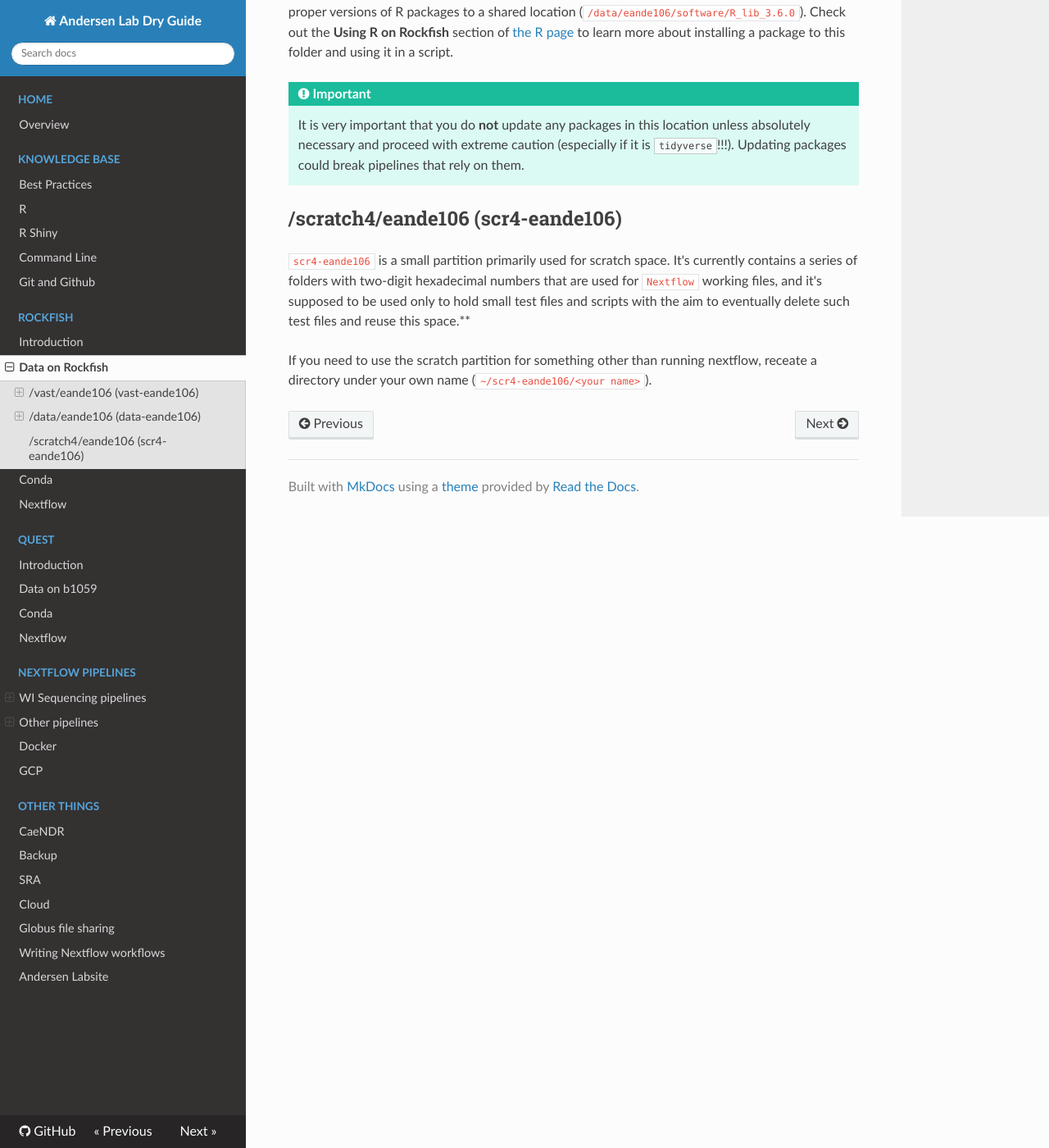
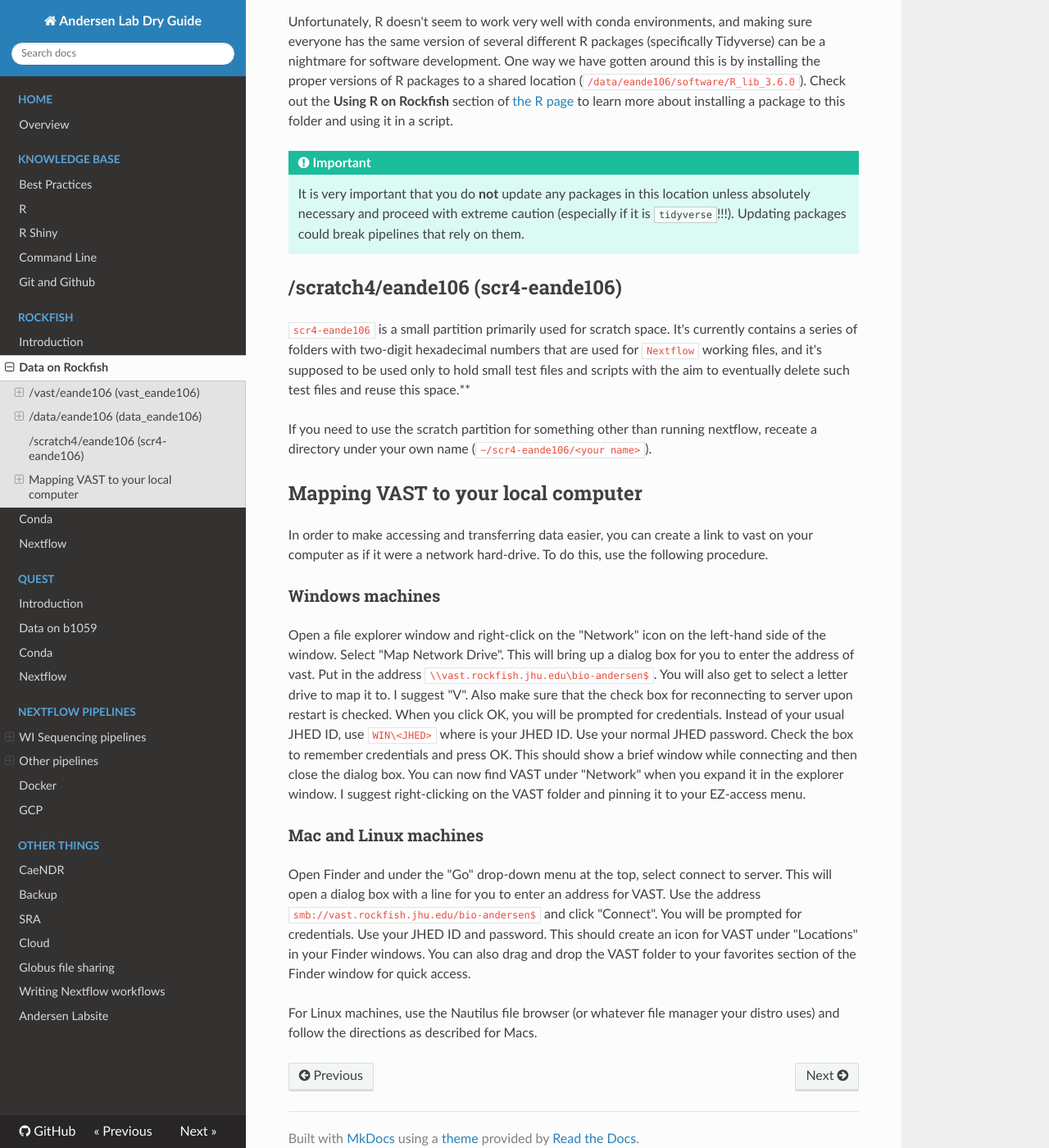
Before and after one commit to AndersenLab/dry-guide, an MkDocs documentation site: the page built from docs/rockfish/VAST.md, in a window 1280 px wide and 1400 px high, scrolled down 5015 px. Shown: the whole window at 82% size. Built offline with MkDocs 1.6.1, drawn with Linux system fonts in a browser that asks for light colours; nearby versions of some CDN libraries; some of the changed text lies outside the part shown.

Commit message:
Added VAST mapping directions

````diff
--- a/docs/rockfish/VAST.md
+++ b/docs/rockfish/VAST.md
@@ -4,13 +4,13 @@
 
 In 2023, the Andersen lab began moving its computing resources from QUEST at Northwestern to Rockfish at Johns Hopkins. The goal was to have a seamless transition by maintaining the file system and structure in Rockfish as similar as possible to QUEST.
 
-The primary file system that the Andersen lab uses in Rockfish is called VAST. The VAST partition purchased by the lab has a file quota of 120TB. In addition, the lab has access to two secondary partitions: `data-eande106` and `scr4-eande106`, with file quotas of 10TB and 1TB respectively. Once granted access to the Andersen lab security group and allocation, you will find symbolic links for `vast-eande106`, `data-eande106`, and `scr4-eande106` partitions attached to your home directory (e.g. `/home/<user>/vast-eande106`). Symbolic links act like shortcuts that will allow you to access all partitions without having to use intricate file paths that point to the true location of the partitions in the Rockfish file system.
+The primary file system that the Andersen lab uses in Rockfish is called VAST. The VAST partition purchased by the lab has a file quota of 120TB. In addition, the lab has access to two secondary partitions: `data_eande106` and `scr4-eande106`, with file quotas of 10TB and 1TB respectively. Once granted access to the Andersen lab security group and allocation, you will find symbolic links for `vast_eande106`, `data_eande106`, and `scr4-eande106` partitions attached to your home directory (e.g. `/home/<user>/vast_eande106`). Symbolic links act like shortcuts that will allow you to access all partitions without having to use intricate file paths that point to the true location of the partitions in the Rockfish file system.
 
-## /vast/eande106 (vast-eande106)
+## /vast/eande106 (vast_eande106)
 
-`vast-eande106` is where the *vast* (hehe, get it?) majority of files will exist. A breakdown of the directories of this partition is described below. Files stored in `vast` cannot have special characters (e.g. !@#$^&*()?:;) and have a few protected directory names that are not allowed (e.g. `aux`, `prn`, `con`)
+`vast_eande106` is where the *vast* (hehe, get it?) majority of files will exist. A breakdown of the directories of this partition is described below. Files stored in `vast` cannot have special characters (e.g. !@#$^&*()?:;) and have a few protected directory names that are not allowed (e.g. `aux`, `prn`, `con`)
 
-### data (vast-eande106)
+### data (vast_eande106)
 
 This directory contains all the lab data -- split by species. The goal is to create the same file structure across all species. This not only makes it easy to find the file you are looking for, but also makes it easy to script file locations. A general example of a species' file structure is below:
 
@@ -82,38 +82,38 @@ This directory contains all the lab data -- split by species. The goal is to cre
 !!! Note
 	This restructure is still not 100% complete and things might continue to change as we expand our genomes and data types. If you see something that is not organized well, let Erik or Mike know.
 
-### docs (vast-eande106)
+### docs (vast_eande106)
 
 This directory should probably be removed and the docs inside stored elsewhere. Currently, shows the process for fastq SRA submission from 2019 and then again from 2021.
 
-### projects (vast-eande106)
+### projects (vast_eande106)
 
 Projects is where most people will spend most of their time. Each user with access to quest should create a user-specific folder (named with their name) in the `projects` directory. Inside your folder, you can do all your work: analyzing data, writing new scripts, temporary storage, etc.
 
 !!! Note
 	Please be aware of how much space you are using in your personal folder. Of course some projects might require more space than others, and some projects require a lot of temporary space that can be deleted once completed. However, if you find that you have > 500-1000 GB of used space in your folder, please take a look if there is any unused data or scripts. **Either way, it is good practice to clean out your folder every few months to avoid storage pile-up.** You can check how much space you are using with `du -hs *` or ask Katie.
 
-### singularity (vast-eande106)
+### singularity (vast_eande106)
 
 This directory contains docker images suitable for specific nextflow workflows as well as those created for specific past analyses.
 
-### to_be_deleted (vast-eande106)
+### to_be_deleted (vast_eande106)
 
 This directory is a temporary holding place for large files/data that can be deleted. Think of it as a soft-trash bin. If, after a few months of living in `to_be_deleted`, it is likely the data in fact can be deleted without being missed. This was a temporary solution for the large restructure in 2021 and can likely be removed in the future.
 
-### workflows (vast-eande106)
+### workflows (vast_eande106)
 
 This directory is being phased out. Workflows will now be hosted on GitHub and any lab members who wish to run a shared workflow should run remotely (if nextflow script) or clone the repo into their personal folders.
 
-## /data/eande106 (data-eande106)
+## /data/eande106 (data_eande106)
 
-`data-eande106` is where software and pipelines will live. Software and pipeline files often contain special characters (e.g. packages with `::` delimiters) or directories with protected names. Any future software must be installed here. A breakdown of the directories of this partition is described below.
+`data_eande106` is where software and pipelines will live. Software and pipeline files often contain special characters (e.g. packages with `::` delimiters) or directories with protected names. Any future software must be installed here. A breakdown of the directories of this partition is described below.
 
-### analysis (data-eande106)
+### analysis (data_eande106)
 
 This directory contains non-data output and analyses from general lab pipelines (i.e. `wi-gatk` or `alignment-nf`). It is organized by pipeline and then by analysis type-date. **If you are running these pipelines (including `nil-ril-nf`) it is important that you move your analysis folder here once complete (and out of your personal folder) so that everyone has access to the results.**
 
-### software (data-eande106)
+### software (data_eande106)
 
 **General**
 
@@ -127,7 +127,7 @@ Inside the directory `conda_envs` you can find all the shared lab conda environm
 conda create -p /home/<user>/data_eande106/software/conda_envs/<name_of_env>
 ```
 
-You can also update your `~/.condarc` file to point to this directory so that you can easily load conda environments just by the name (i.e. `source activate nf23_env` instead of `source activate /home/<user>/data-eande106/software/conda_envs/nf23_env`):
+You can also update your `~/.condarc` file to point to this directory so that you can easily load conda environments just by the name (i.e. `source activate nf23_env` instead of `source activate /home/<user>/data_eande106/software/conda_envs/nf23_env`):
 
 ```
 channels:
@@ -139,7 +139,7 @@ auto_activate_base: false
 
 envs_dirs:
 	- ~/.conda/envs/
-	- /home/<user>/data-eande106/software/conda_envs/
+	- /home/<user>/data_eande106/software/conda_envs/
 ```
 
 !!! Important
@@ -182,3 +182,18 @@ Unfortunately, R doesn't seem to work very well with conda environments, and mak
 `scr4-eande106` is a small partition primarily used for scratch space. It's currently contains a series of folders with two-digit hexadecimal numbers that are used for `Nextflow` working files, and it's supposed to be used only to hold small test files and scripts with the aim to eventually delete such test files and reuse this space.**
 
 If you need to use the scratch partition for something other than running nextflow, receate a directory under your own name (`~/scr4-eande106/<your name>`).
+
+## Mapping VAST to your local computer
+
+In order to make accessing and transferring data easier, you can create a link to vast on your computer as if it were a network hard-drive. To do this, use the following procedure.
+
+### Windows machines
+
+Open a file explorer window and right-click on the "Network" icon on the left-hand side of the window. Select
+"Map Network Drive". This will bring up a dialog box for you to enter the address of vast. Put in the address `\\vast.rockfish.jhu.edu\bio-andersen$`. You will also get to select a letter drive to map it to. I suggest "V". Also make sure that the check box for reconnecting to server upon restart is checked. When you click OK, you will be prompted for credentials. Instead of your usual JHED ID, use `WIN\<JHED>` where <JHED> is your JHED ID. Use your normal JHED password. Check the box to remember credentials and press OK. This should show a brief window while connecting and then close the dialog box. You can now find VAST under "Network" when you expand it in the explorer window. I suggest right-clicking on the VAST folder and pinning it to your EZ-access menu.
+
+### Mac and Linux machines
+
+Open Finder and under the "Go" drop-down menu at the top, select connect to server. This will open a dialog box with a line for you to enter an address for VAST. Use the address `smb://vast.rockfish.jhu.edu/bio-andersen$` and click "Connect". You will be prompted for credentials. Use your JHED ID and password. This should create an icon for VAST under "Locations" in your Finder windows. You can also drag and drop the VAST folder to your favorites section of the Finder window for quick access.
+
+For Linux machines, use the Nautilus file browser (or whatever file manager your distro uses) and follow the directions as described for Macs.
````
